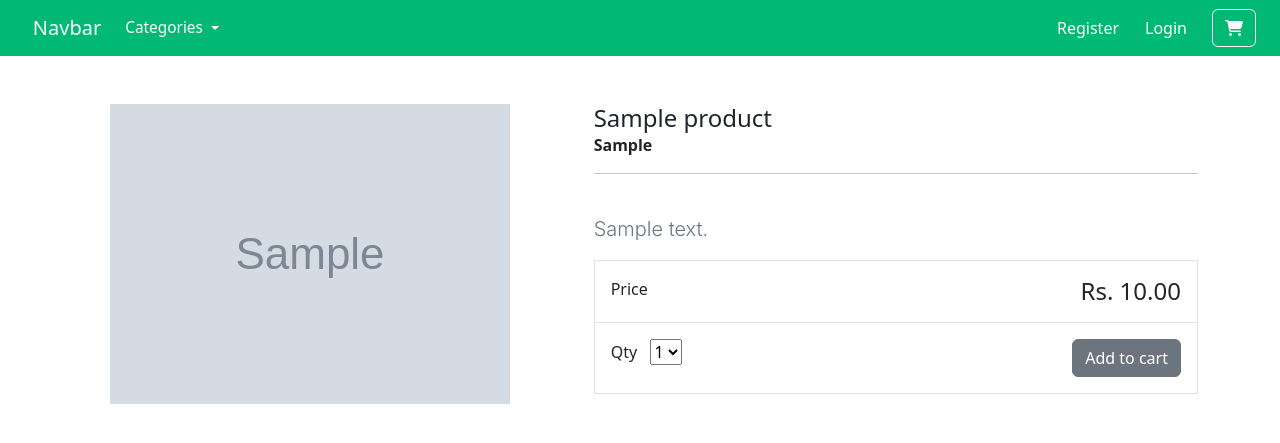
After one commit to jayuchawla/django_ecommerce, a Django app: a page that uses store/templates/store/base.html in a window 1280 px wide. The commit adds this page. Shown: the top 443 px of the page. Run offline with Django 4.2, Linux system fonts and the light colour scheme; tables that the repository leaves empty hold one stand-in row (values such as "Sample post"); grey boxes marked "Sample" are stand-in pictures.

Commit message:
product info template

```diff
--- a/store/templates/store/base.html
+++ b/store/templates/store/base.html
@@ -8,6 +8,7 @@
     <!--CSS-->
     <link rel="stylesheet" href="https://bootswatch.com/5/litera/bootstrap.min.css">
     <link rel="stylesheet" href="https://cdnjs.cloudflare.com/ajax/libs/font-awesome/6.4.0/css/all.min.css">
+    <link rel="stylesheet" href="https://cdn.jsdelivr.net/npm/bootstrap@5.2.3/dist/css/bootstrap.min.css" integrity="sha384-rbsA2VBKQhggwzxH7pPCaAqO46MgnOM80zW1RWuH61DGLwZJEdK2Kadq2F9CUG65" crossorigin="anonymous">
 
     <!--JS-->
     <script src="https://code.jquery.com/jquery-3.6.4.min.js"
--- /dev/null
+++ b/store/templates/store/product_info.html
@@ -0,0 +1,49 @@
+{% extends "store/base.html" %}
+
+{% load static %}
+
+{% block content %}
+<div class="container">
+    <main class="pt-5">
+        <div class="row g-3">
+            <div class="col-md-5 col-lg-5 order-md-first">
+                <img src="{{ product.image.url }}" class="img-fluid mx-auto d-block" alt="{{ product.title}}">
+            </div>
+            <div class="col-md-7 col-lg-7 ps-md-3 ps-lg-5">
+                <h1 class="mb-0 h4"> {{ product.title | capfirst }}</h1>
+                <strong>{{ product.brand | capfirst }}</strong>
+                <hr>
+                <br>
+                <p class="lead text-muted">{{ product.description }}</p>
+                <div class="border">
+                    <div class="col border-bottom">
+                        <div class="row p-3">
+                            <div class="col-6">Price</div>
+                            <div class="col-6 text-end"><span class="h4 fw-fold">Rs. {{ product.price }}</span></div>
+                        </div>
+                    </div>
+                    <div class="col">
+                        <div class="row p-3">
+                            <div class="col-6">
+                                <label for="select">Qty</label>
+                                &nbsp;
+                                <select id="select">
+                                    <option value="1">1</option>
+                                    <option value="2">2</option>
+                                    <option value="3">3</option>
+                                    <option value="4">4</option>
+                                </select>
+                            </div>
+                            <div class="col-6 text-end">
+                                <button type="button" id="add-button" value="" class="btn btn-secondary">Add to
+                                    cart</button>
+                            </div>
+                        </div>
+                    </div>
+                </div>
+                {% comment %} <a href="{% url 'store' %}" class="btn btn-primary">All Products</a> {% endcomment %}
+            </div>
+        </div>
+    </main>
+</div>
+{% endblock %}
--- a/store/templates/store/store.html
+++ b/store/templates/store/store.html
@@ -23,8 +23,9 @@
         <br>
         <div class="row row-cols-1 row-cols-md-5 g-4">
             {% for product in all_products %}
-            <div class="col" onclick="location.href=''" style="cursor:pointer">
+            <div class="col" style="cursor:pointer">
                 <div class="card h-100 text-bg-dark mb-3 shadow">
+                    <a class="stretched-link" href="{% url 'product_info' product.slug %}"></a>
                     <img src="{{ product.image.url }}" class="card-img-top img-fluid" alt="{{ product.title}}">
                     <div class="card-body">
                         <p class="card-text">
--- a/store/urls.py
+++ b/store/urls.py
@@ -2,5 +2,6 @@ from django.urls import path
 from . import views
 
 urlpatterns = [
-    path('', views.store, name='store')
+    path('', views.store, name='store'),
+    path('product/<slug:slug>', views.product_info, name='product_info')
 ]
--- a/store/views.py
+++ b/store/views.py
@@ -1,5 +1,6 @@
 from django.shortcuts import render
 from . import models
+from django.shortcuts import get_object_or_404
 
 # Create your views here.
 
@@ -13,3 +14,6 @@ def categories(request):
     return {
         'all_categories': all_categories
     }
+
+def product_info(request, slug):
+    return render(request, 'store/product_info.html', {'product':get_object_or_404(models.Product, slug=slug)})
```
